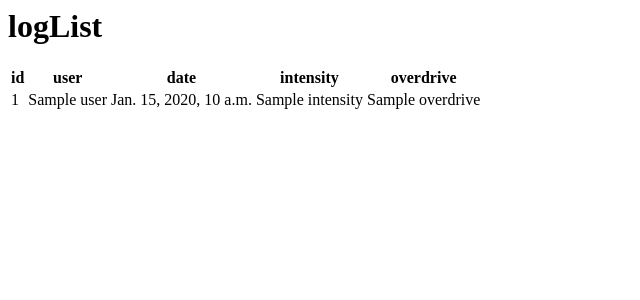
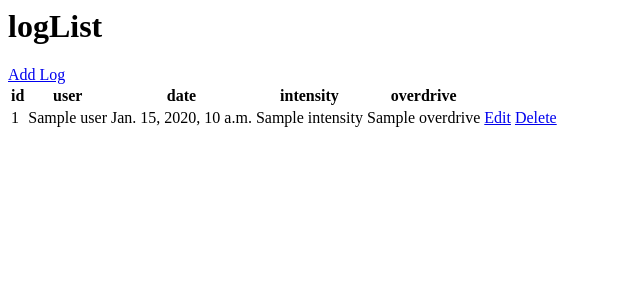
Before and after one commit to brunobeeee/drinklog, a Django app: template app/drinklog/templates/drinklog/log_list.html in a window 1280 px wide. Shown: the top 300 px of the page, without its empty margins (0-640 px from the left). Run offline with Django 3.2, Linux system fonts and the light colour scheme; the template is opened without the code that fills it: most values are stand-ins (such as "Sample title", 1, 10 or a date in 2020); data that the repository does not hold is empty; parts of the project's set-up code (start-up, migrations or seed data) failed here and were passed over.

Commit message:
Add create & edit functionality

```diff
--- a/app/backend/urls.py
+++ b/app/backend/urls.py
@@ -16,9 +16,12 @@ Including another URLconf
 from django.contrib import admin
 from django.urls import include, path
 
-from .views import LogList
+from .views import LogCreate, LogList, LogUpdate
 
 urlpatterns = [
-    path('', LogList.as_view(), name="List"),
+    path('', LogList.as_view(), name="list-logs"),
+    path('create-log/', LogCreate.as_view(), name="create-log"),
+    path('update-log/<int:pk>/', LogUpdate.as_view(), name="update-log"),
+    path('delete-log/<int:pk>/', LogUpdate.as_view(), name="delete-log"),
     path('admin/', admin.site.urls),
 ]
--- a/app/drinklog/templates/drinklog/log_list.html
+++ b/app/drinklog/templates/drinklog/log_list.html
@@ -1,4 +1,5 @@
 <h1>logList</h1>
+<a href="{% url 'create-log' %}">Add Log</a>
 
 <table>
     <tr>
@@ -8,13 +9,15 @@
         <th>intensity</th>
         <th>overdrive</th>
     </tr>
-    {% for log in object_list %}
+    {% for log in logs %}
     <tr>
         <td>{{ log.id }}</td>
         <td>{{ log.user }}</td>
         <td>{{ log.date }}</td>
         <td>{{ log.intensity }}</td>
         <td>{{ log.overdrive }}</td>
+        <td><a href="{% url 'update-log' log.id %}">Edit</a></td>
+        <td><a href="{% url 'delete-log' log.id %}">Delete</a></td>
     </tr>
     {% empty %}
     <h3>No logs in logList</h3>
```
Also changed, not shown: app/backend/views.py (+19 -1 lines), app/drinklog/templates/drinklog/log_confirm_delete.html (added, +8 -0 lines), app/drinklog/templates/drinklog/log_form.html (added, +7 -0 lines).
